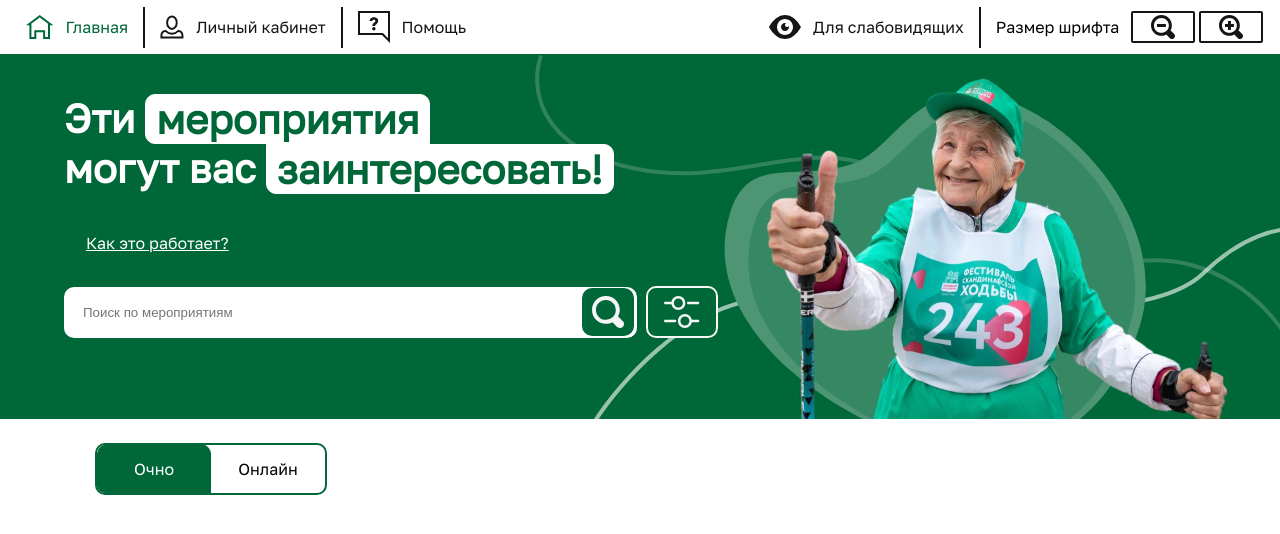
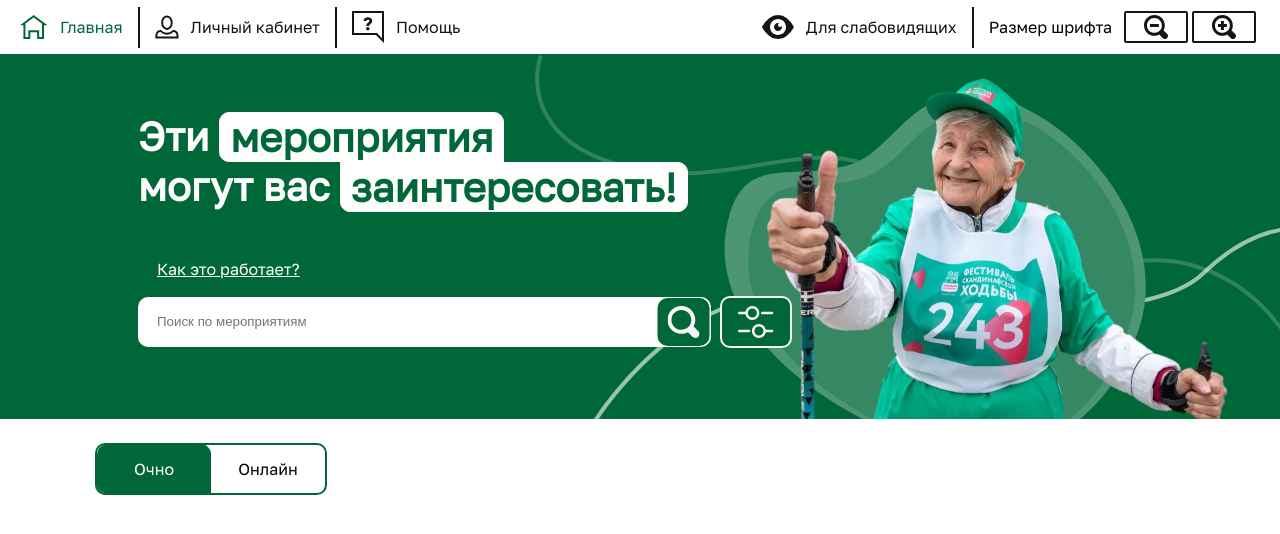
Before and after one commit to VlaDexa/lct-2023-front, a React (Vite) app: page / in a window 1280 px wide. Both pictures are taken after a click on the button "Войти". Shown: the top 534 px of the page. Built offline with nearby package versions, Linux system fonts and the light colour scheme.

Commit message:
Move files around and add another picture

```diff
--- a/src/AfterLogin.tsx
+++ b/src/AfterLogin.tsx
@@ -1,7 +1,7 @@
 import {LoginInfo} from "./App";
 import NavBar, {NavState} from "./NavBar";
 import {useCallback, useState} from "react";
-import Main from "./MainPage";
+import Main from "./pages/main/MainPage";
 
 export default function AfterLogin(props: {user: LoginInfo}) {
     const [navState, setNavState] = useState(NavState.Main);
--- a/src/NavBar.module.css
+++ b/src/NavBar.module.css
@@ -13,8 +13,8 @@
     display: flex;
     flex-flow: row;
     text-align: center;
-    margin-left: 2%;
-    margin-right: 1%;
+    margin-left: 20px;
+    margin-right: 20px;
 }
 
 .logo_and_text {
--- a/src/MainPage.tsx
+++ b/src/pages/main/MainPage.tsx
@@ -1,4 +1,4 @@
-import Banner from "./MainPage.Banner";
+import Banner from "./components/Banner";
 import styles from "./MainPage.module.css";
 import {useCallback, useState} from "react";
 
--- a/src/MainPage.Banner.module.css
+++ b/src/pages/main/components/Banner.module.css
@@ -7,6 +7,7 @@
     line-height: 48px;
     height: 365px;
     z-index: 0;
+    padding-left: 138px;
 }
 
 .banner > * {
@@ -48,8 +49,7 @@
 }
 
 .banner_flavour_text {
-    margin-top: 5vh;
-    margin-left: 5vw;
+    margin-top: 58px;
 }
 
 .babushka {
@@ -61,12 +61,20 @@
     z-index: 2;
 }
 
+.starperi {
+    position: fixed;
+    right: 0;
+    margin-top: -44px;
+    z-index: 2;
+}
+
 .how_does_it_work {
     font-size: var(--normal-font);
     line-height: 22px;
     text-decoration-line: underline;
     color: white;
     font-weight: 400;
-    margin-top: 7%;
-    margin-left: 4%;
+    margin-top: 46px;
+    margin-left: 19px;
+    margin-bottom: 0;
 }
--- a/src/MainPage.Banner.tsx
+++ b/src/pages/main/components/Banner.tsx
@@ -1,7 +1,8 @@
-import {ReactComponent as BannerThing} from "./assets/banner_thingy.svg"
+import {ReactComponent as BannerThing} from "../../../assets/banner_thingy.svg"
 import Babushka from "/scandinavian_babushka.png"
-import styles from "./MainPage.Banner.module.css"
-import SearchBar from "./MainPage.Banner.SearchBar";
+import Starperi from "/old_normal_sport_starperi.png"
+import styles from "./Banner.module.css"
+import SearchBar from "./SearchBar";
 
 export default function Banner() {
     return <div className={[styles.banner, styles.flex_row].join(" ")}>
@@ -12,6 +13,7 @@ export default function Banner() {
             <SearchBar/>
         </div>
         <BannerThing className={styles.banner_decoration}/>
-        <img className={styles.babushka} src={Babushka} alt={""}></img>
+        <img className={styles.babushka} src={Babushka} alt={""}/>
+        {/*<img className={styles.starperi} src={Starperi} alt={""}/>*/}
     </div>
 }
--- a/src/MainPage.Banner.SearchBar.module.css
+++ b/src/pages/main/components/SearchBar.module.css
@@ -17,7 +17,7 @@
 }
 
 .search_button {
-    transform: translateX(-55px);
+    transform: translateX(-53.5px);
     background-color: var(--text-active);
     border: 0;
     border-radius: 10px;
@@ -26,7 +26,6 @@
     padding: 0;
     display: flex;
 }
-
 
 .lupa {
     margin: 8px 10px;
--- a/src/MainPage.Banner.SearchBar.tsx
+++ b/src/pages/main/components/SearchBar.tsx
@@ -1,6 +1,6 @@
-import styles from "./MainPage.Banner.SearchBar.module.css"
-import {ReactComponent as Lupa} from "./assets/icons/lupa.svg";
-import {ReactComponent as Settings} from "./assets/icons/settings.svg";
+import styles from "./SearchBar.module.css"
+import {ReactComponent as Lupa} from "../../../assets/icons/lupa.svg";
+import {ReactComponent as Settings} from "../../../assets/icons/settings.svg";
 
 
 export default function SearchBar() {
```
Also changed, not shown: public/old_normal_sport_starperi.png (added), src/pages/main/MainPage.module.css (renamed from src/MainPage.module.css).
